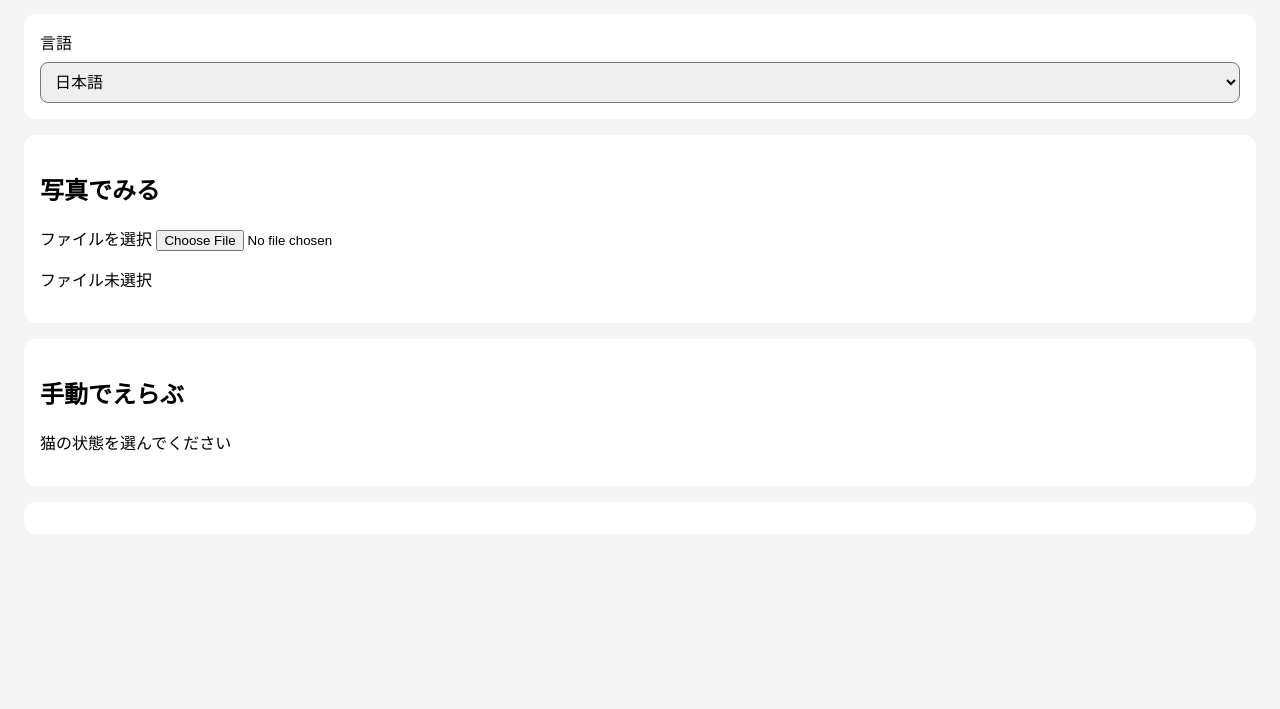
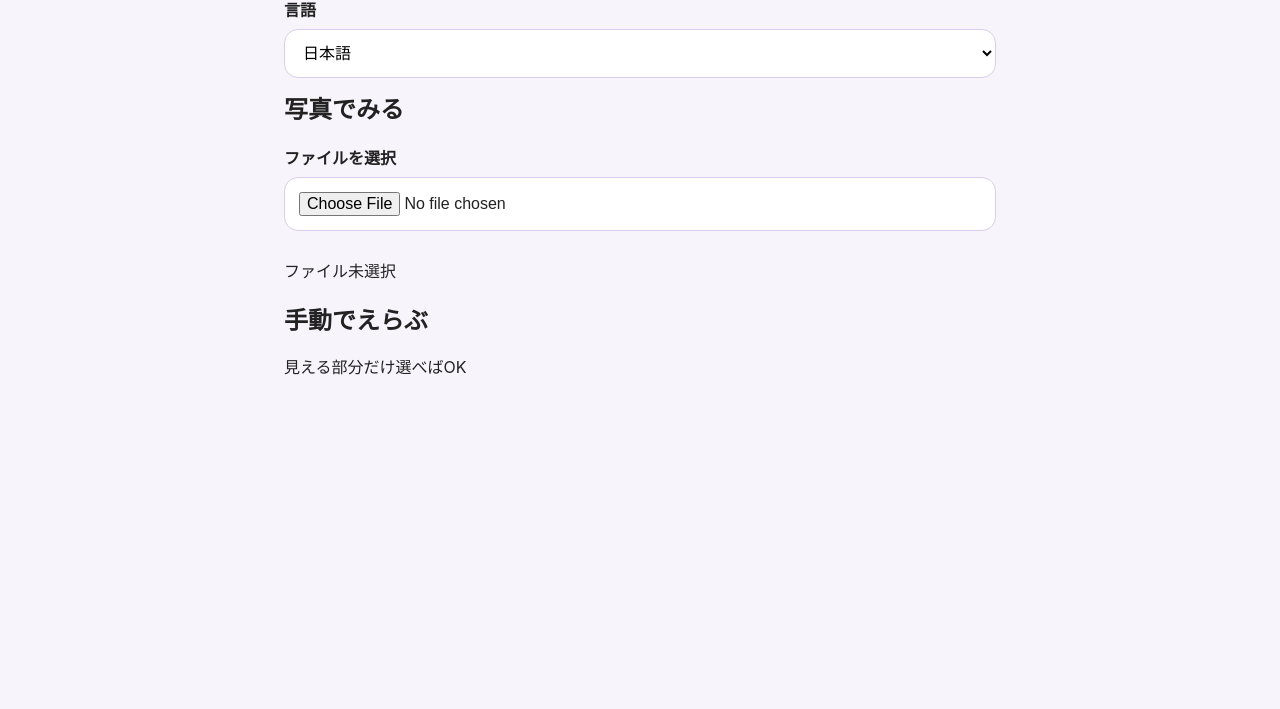
Before and after one commit to ya-create370/cat-emotion-app, a plain HTML site: page index.html in a window 1280 px wide. Shown: the part 91-800 px from the top of the page. Drawn offline with Linux system fonts and the light colour scheme.

Commit message:
update index.html for ai version
Updated the title and labels to Japanese, and modified the structure of the HTML for better organization.

```diff
--- a/index.html
+++ b/index.html
@@ -4,53 +4,14 @@
   <meta charset="UTF-8">
   <meta name="viewport" content="width=device-width, initial-scale=1.0">
   <title>Cat Emotion App</title>
-
-  <style>
-    body {
-      font-family: sans-serif;
-      padding: 16px;
-      background: #f5f5f5;
-    }
-
-    h1 {
-      text-align: center;
-    }
-
-    .box {
-      background: white;
-      padding: 16px;
-      border-radius: 12px;
-      margin-bottom: 16px;
-    }
-
-    select, button {
-      width: 100%;
-      padding: 10px;
-      margin-top: 8px;
-      font-size: 16px;
-      border-radius: 8px;
-    }
-
-    img {
-      width: 100%;
-      margin-top: 10px;
-      border-radius: 10px;
-    }
-
-    .result-card {
-      background: #e8f5e9;
-      padding: 12px;
-      border-radius: 10px;
-    }
-  </style>
+  <link rel="stylesheet" href="styles.css">
 </head>
 
 <body>
 
-  <h1 id="appTitle">🐱 Cat Emotion App</h1>
+  <h1 id="appTitle">🐱 猫の気持ちアプリ</h1>
 
-  <!-- 言語 -->
-  <div class="box">
+  <div class="card">
     <label id="languageLabel">言語</label>
     <select id="langSelect">
       <option value="ja">日本語</option>
@@ -59,31 +20,26 @@
     </select>
   </div>
 
-  <!-- 写真 -->
-  <div class="box">
+  <div class="card">
     <h2 id="photoTitle">写真でみる</h2>
-<label id="fileLabel">ファイルを選択</label>
-<input type="file" id="imageInput" accept="image/*">
 
-<p id="fileStatus">ファイル未選択</p>
+    <label id="fileLabel" for="imageInput">ファイルを選択</label>
+    <input type="file" id="imageInput" accept="image/*">
 
-<img id="preview" style="display:none;">
+    <p id="fileStatus">ファイル未選択</p>
+
+    <div id="preview"></div>
   </div>
 
-  <!-- 手動選択 -->
-  <div class="box">
+  <div class="card">
     <h2 id="manualTitle">手動でえらぶ</h2>
-    <p id="manualDescription">猫の状態を選んでください</p>
+    <p id="manualDescription">見える部分だけ選べばOK</p>
 
     <div id="manualArea"></div>
   </div>
 
-  <!-- 結果 -->
-  <div class="box">
-    <div id="result"></div>
-  </div>
+  <div id="result"></div>
 
-  <!-- JS -->
   <script src="app.js"></script>
 
 </body>
```
